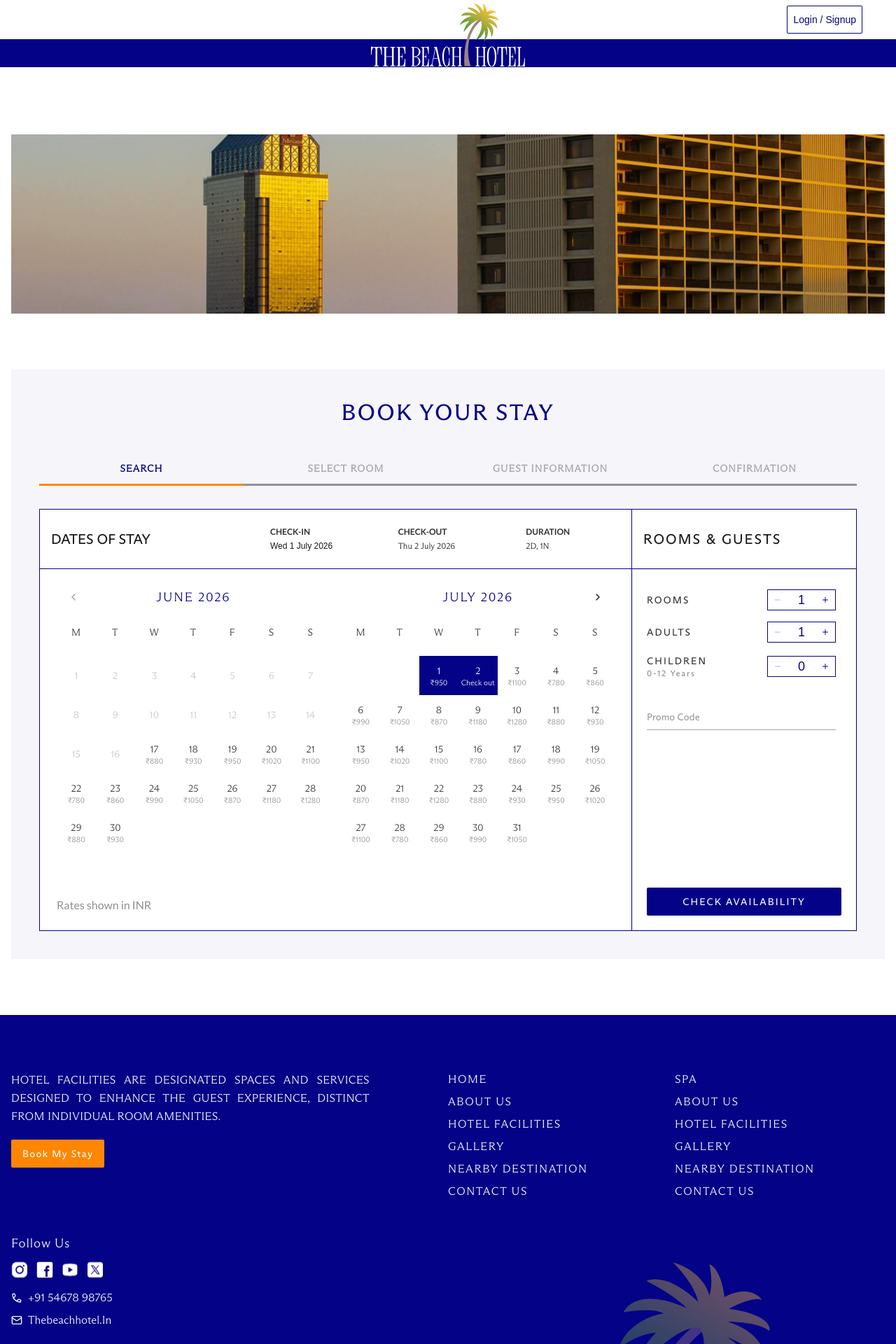
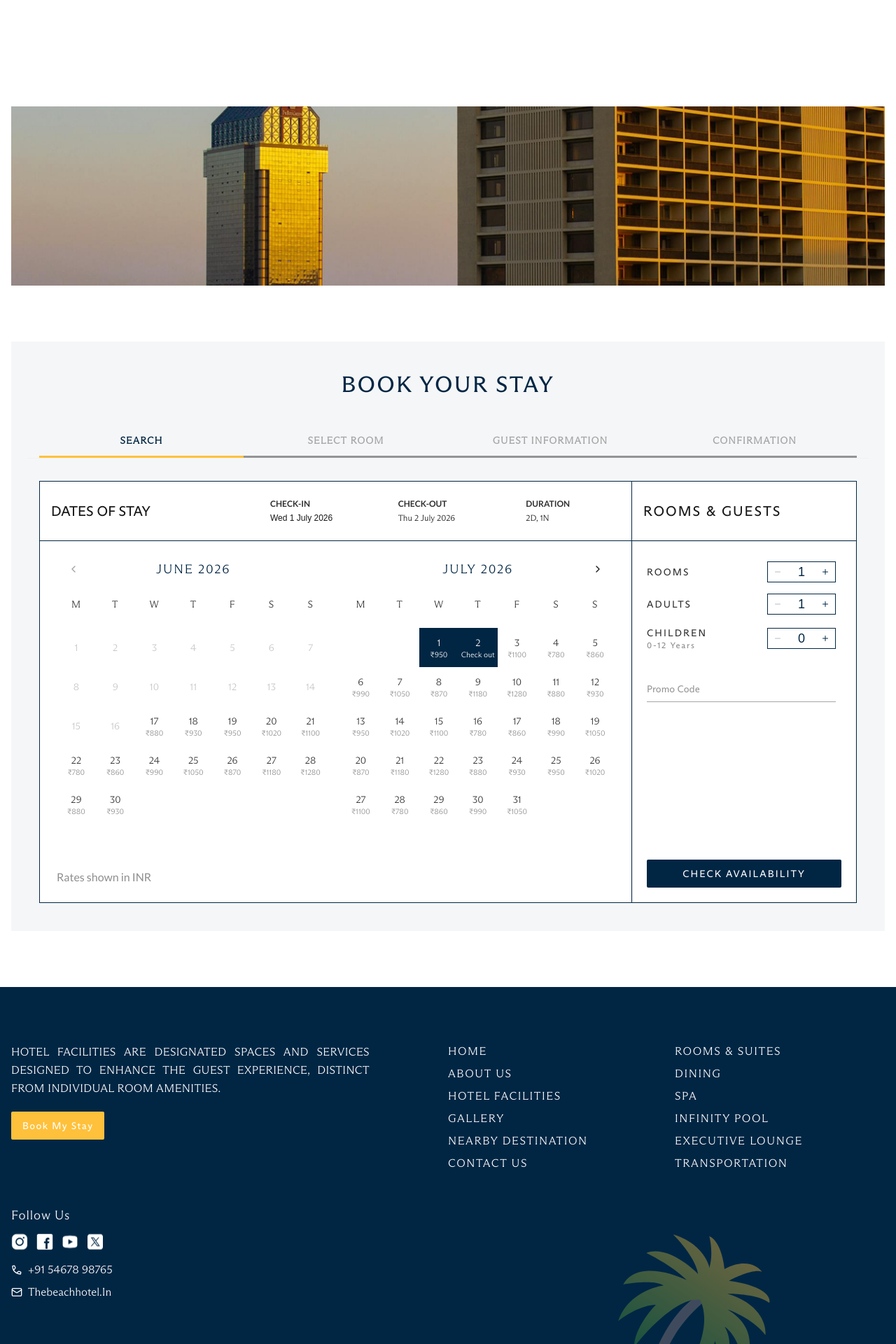
Before and after one commit to priya05122000/bookingengine_beachhotel, a Next.js app: page /booking in a window 1280 px wide. Shown: the top 1920 px of the page at 70% size. Built offline with nearby package versions, Linux system fonts and the light colour scheme; no server answers; a web font is replaced by a local one.

Commit message:
Content changes

```diff
--- a/src/app/(auth)/layout.tsx
+++ b/src/app/(auth)/layout.tsx
@@ -1,4 +1,3 @@
-
 "use client";
 
 import React from "react";
@@ -6,14 +5,11 @@ import { useRouter } from "next/navigation";
 import Link from "next/link";
 import { typography } from "@/src/lib/typography";
 
-
 interface AuthLayoutProps {
   children: React.ReactNode;
 }
 
-export default function AuthLayout({
-  children,
-}: AuthLayoutProps) {
+export default function AuthLayout({ children }: AuthLayoutProps) {
   const router = useRouter();
 
   return (
@@ -30,31 +26,40 @@ export default function AuthLayout({
           </div>
 
           <div className="h-42 shrink-0 px-8 py-8 font-arizona">
-            <Link href="https://thebeachhotel.in/" className=" text-xs uppercase tracking-[0.15em] text-dark-gray hover:underline underline-offset-2" aria-label="Go to homepage">
+            <Link
+              href="https://thebeachhotel.in/"
+              className=" text-xs uppercase tracking-[0.15em] text-dark-gray hover:underline underline-offset-2"
+              aria-label="Go to homepage"
+            >
               The Beach Hotel
             </Link>
 
-            <h3 className={`max-w-md ${typography.textLg} mt-3 leading-normal text-dark-gray`}>
-              Hotel Facilities Are Designated Spaces And Services Designed To
-              Enhance The Guest Experience
+            <h3
+              className={`max-w-md ${typography.textLg} mt-3 leading-normal capitalize text-dark-gray`}
+            >
+              More than a destination, a place to pause, connect and belong.
             </h3>
 
             <div className="mt-4 flex flex-col gap-3 text-xs text-dark-gray">
               <div className="flex items-center gap-2">
-                <Link href={`${process.env.NEXT_PUBLIC_SITE_URL}/privacy-policy`}
-                  className="hover:underline" aria-label="Privacy Policy">
+                <Link
+                  href={`${process.env.NEXT_PUBLIC_SITE_URL}/privacy-policy`}
+                  className="hover:underline"
+                  aria-label="Privacy Policy"
+                >
                   Privacy Policy
                 </Link>
                 <span className="text-dark-gray">|</span>
-                <Link href={`${process.env.NEXT_PUBLIC_SITE_URL}/terms-and-conditions`}
-                  className="hover:underline" aria-label="Terms and Conditions">
+                <Link
+                  href={`${process.env.NEXT_PUBLIC_SITE_URL}/terms-and-conditions`}
+                  className="hover:underline"
+                  aria-label="Terms and Conditions"
+                >
                   Terms &amp; Conditions
                 </Link>
               </div>
-
             </div>
           </div>
-
         </div>
 
         {/* Form Area */}
@@ -68,7 +73,6 @@ export default function AuthLayout({
             >
               Back
             </button>
-
           </div>
 
           {children}
--- a/src/app/(main)/booking/_components/confirmation/ConfirmationSection.tsx
+++ b/src/app/(main)/booking/_components/confirmation/ConfirmationSection.tsx
@@ -45,9 +45,7 @@ export default function ConfirmationSection() {
                 Your Booking Is Confirmed
               </h2>
               <p className="text-xs lg:text-sm font-arizona-light text-dark-gray mt-1">
-                Thank you for choosing the beach hotel
-                <br />
-                we look forward to hosting you
+                Let the charm of the coastline and luxurious comforts set the stage for an unforgettable stay.
               </p>
             </div>
           </div>
@@ -60,7 +58,9 @@ export default function ConfirmationSection() {
             <p className="text-xs font-arizona-light text-dark-gray tracking-wide">
               Booking reference
             </p>
-            <p className={` font-arizona-regular tracking-wider font-bold text-primary leading-tight mt-0.5 ${typography.textTwoXl}`}>
+            <p
+              className={` font-arizona-regular tracking-wider font-bold text-primary leading-tight mt-0.5 ${typography.textTwoXl}`}
+            >
               LB4567854
             </p>
             <p className="text-xs font-arizona-light text-dark-gray mt-1">
@@ -88,26 +88,20 @@ export default function ConfirmationSection() {
                     <p className=" text-dark-gray uppercase tracking-widest mb-2">
                       Guest
                     </p>
-                    <p className="  text-primary">
-                      Nuva rey
-                    </p>
+                    <p className="  text-primary">Nuva rey</p>
                   </div>
                   <div>
                     <p className=" text-dark-gray uppercase tracking-widest mb-2">
                       Check - In
                     </p>
-                    <p className="  text-primary">
-                      Sun, 22 May 2026
-                    </p>
+                    <p className="  text-primary">Sun, 22 May 2026</p>
                     <p className=" text-dark-gray mt-1">From 6:00 pm</p>
                   </div>
                   <div>
                     <p className="text-dark-gray uppercase tracking-widest mb-2">
                       Check - Out
                     </p>
-                    <p className=" text-primary">
-                      Mon, 23 May 2026
-                    </p>
+                    <p className=" text-primary">Mon, 23 May 2026</p>
                     <p className="text-dark-gray mt-1">by 6:00 pm</p>
                   </div>
 
@@ -124,9 +118,7 @@ export default function ConfirmationSection() {
                     <p className="text-dark-gray uppercase tracking-widest mb-2">
                       Phone
                     </p>
-                    <p className=" text-primary">
-                      +91 65478 98756
-                    </p>
+                    <p className=" text-primary">+91 65478 98756</p>
                   </div>
                   <div>
                     <p className=" text-dark-gray uppercase tracking-widest mb-2">
@@ -141,12 +133,13 @@ export default function ConfirmationSection() {
             {/* Bottom strip */}
             <div className="bg-white border border-primary px-6 py-4 flex flex-col sm:flex-row sm:items-center sm:justify-between gap-3 mt-2">
               <div>
-                <p className={`${typography.textBase} font-arizona-sans-regular tracking-widest text-dark-gray uppercase `}
+                <p
+                  className={`${typography.textBase} font-arizona-sans-regular tracking-widest text-dark-gray uppercase `}
                 >
-                  Manage Your Booking N The Go
+                  Manage Your Reservation
                 </p>
                 <p className="text-xs lg:text-sm font-arizona-light text-dark-gray mt-1">
-                  View modify or cancel your booking anytime
+                  Access your booking details and make changes anytime.
                 </p>
               </div>
               <button
@@ -183,9 +176,7 @@ export default function ConfirmationSection() {
                     <p className="text-dark-gray uppercase tracking-widest text-xs lg:text-sm">
                       Check - In
                     </p>
-                    <p className="text-xs text-primary">
-                      Mon, 23 May 2026
-                    </p>
+                    <p className="text-xs text-primary">Mon, 23 May 2026</p>
                     <p className="text-dark-gray mt-0.5 text-xs">
                       From 6:00 pm
                     </p>
@@ -194,12 +185,8 @@ export default function ConfirmationSection() {
                     <p className="text-dark-gray uppercase tracking-widest  text-xs lg:text-sm">
                       Check - Out
                     </p>
-                    <p className="text-primary text-xs">
-                      Mon, 23 May 2026
-                    </p>
-                    <p className="text-dark-gray mt-0.5 text-xs">
-                      by 6:00 pm
-                    </p>
+                    <p className="text-primary text-xs">Mon, 23 May 2026</p>
+                    <p className="text-dark-gray mt-0.5 text-xs">by 6:00 pm</p>
                   </div>
                 </div>
                 {/* Total Length of Stay */}
@@ -236,7 +223,6 @@ export default function ConfirmationSection() {
                       Breakfast Included
                     </p>
                   </div>
-
                 </div>
               </div>
 
@@ -252,9 +238,7 @@ export default function ConfirmationSection() {
                   <div className="flex justify-between  text-dark-gray">
                     <div className="flex flex-col">
                       <span>Rooms</span>
-                      <span className="text-dark-gray">
-                        (1 Day x 2 Nights)
-                      </span>
+                      <span className="text-dark-gray">(1 Day x 2 Nights)</span>
                     </div>
 
                     <span>&#8377; 6,000</span>
@@ -281,12 +265,8 @@ export default function ConfirmationSection() {
                 </div>
 
                 <div className="flex items-baseline justify-between mt-2 pt-2 border-t border-gray-700 text-base lg:text-lg font-arizona-light tracking-[0.04em] text-primary">
-                  <span>
-                    Total Amount Paid
-                  </span>
-                  <span >
-                    &#8377; 8300
-                  </span>
+                  <span>Total Amount Paid</span>
+                  <span>&#8377; 8300</span>
                 </div>
               </div>
               <div className="mt-3 flex gap-3">
@@ -319,20 +299,18 @@ export default function ConfirmationSection() {
             <div className="col-span-3 font-arizona-sans-regular h-full flex">
               <div className="sm:col-span-3 w-full flex flex-col justify-between sm:p-4">
                 <div>
-                  <p className={`${typography.textXl} tracking-widest text-dark-gray uppercase `}>
-                    SPA &amp; WELLNESS
+                  <p
+                    className={`${typography.textLg} tracking-widest text-dark-gray uppercase font-semibold`}
+                  >
+                    An Invitation to Stay
                   </p>
-                  <p className="text-xs lg:text-sm text-dark-gray mb-2">
-                    relax &amp; rejuvenate
-                  </p>
-                  <p className="text-sm lg:text-base font-arizona-light text-justify">
-                    Lorem ipsum dolor sit amet consectetur adipisicing elit.
-                    Impedit illum nostrum animi illo repudiandae nulla error,
-                    delectus corrupti, voluptatibus minima reprehenderit nisi a
-                    omnis magnam mollitia optio ipsa provident. Pariatur aliquid
-                    doloremque fugiat ducimus laborum mollitia facilis,
-                    repellendus quaerat nostrum maxime omnis neque totam doloribus
-                    maiores laboriosam dolores dolorem sed!
+                  <p className="text-sm lg:text-base font-arizona-light text-justify mt-2">
+                    At the southernmost tip of India, in the timeless coastal
+                    setting of Kanniyakumari, discover a stay unlike any other.
+                    Where three oceans converge and endless blue waters frame
+                    every moment, refined comforts, exceptional hospitality and
+                    a profound sense of place come together to create a stay
+                    that lingers long after you leave.
                   </p>
                 </div>
 
--- a/src/app/(main)/booking/page.tsx
+++ b/src/app/(main)/booking/page.tsx
@@ -6,7 +6,7 @@ import FilterSection from './_components/FilterSection'
 const BookingPage = () => {
     return (
         <Section>
-            <div className='my-10 sm:my-20'>
+            <div className='my-10 sm:mb-20 sm:mt-10'>
 
                 <FilterSection />
 
--- a/src/app/globals.css
+++ b/src/app/globals.css
@@ -7,8 +7,8 @@
   --silver: #4848489E;
   --dark-gray: #323131;
   --deep-blue: #172983;
-  --primary: #040286;
-  --accent: #FF8602;
+  --primary: #012644;
+  --accent: #FFC13B;
   --light-white: #EBEBF0;
   --light-green: #53BE90;
   --pale-green: #F0F8F2;
--- a/src/components/layout/Footer.tsx
+++ b/src/components/layout/Footer.tsx
@@ -12,12 +12,12 @@ const navLinks = [
 ];
 
 const spaLinks = [
-  { label: "SPA", href: "/spa" },
-  { label: "ABOUT US", href: "/about" },
-  { label: "HOTEL FACILITIES", href: "/facilities" },
-  { label: "GALLERY", href: "/gallery" },
-  { label: "NEARBY DESTINATION", href: "/nearby" },
-  { label: "CONTACT US", href: "/contact" },
+  { label: "Rooms & Suites", href: "/rooms" },
+  { label: "Dining", href: "/dining" },
+  { label: "Spa", href: "/spa" },
+  { label: "Infinity Pool", href: "/infinity-pool" },
+  { label: "Executive Lounge", href: "/executive-lounge" },
+  { label: "Transportation", href: "/transportation" },
 ];
 
 const socialIcons: { href: string; label: string; path: string }[] = [
@@ -45,6 +45,7 @@ const socialIcons: { href: string; label: string; path: string }[] = [
 
 export default function Footer() {
   return (
+    <footer>
     <Section className="bg-primary w-full relative text-white overflow-hidden z-10 pt-10 lg:pt-20">
       <div className="h-full flex flex-col justify-between font-arizona-light space-y-10">
 
@@ -202,5 +203,6 @@ export default function Footer() {
       </div>
 
     </Section>
+    </footer>
   );
 }
--- a/src/components/layout/Navbar.tsx
+++ b/src/components/layout/Navbar.tsx
@@ -2,10 +2,26 @@
 
 import Image from "next/image";
 import Link from "next/link";
+import { useEffect, useState } from "react";
 
 export default function Navbar() {
+    const [hidden, setHidden] = useState(false);
+
+    useEffect(() => {
+        const footer = document.querySelector("footer");
+        if (!footer) return;
+
+        const observer = new IntersectionObserver(
+            ([entry]) => setHidden(entry.isIntersecting),
+            { threshold: 0.7 }
+        );
+
+        observer.observe(footer);
+        return () => observer.disconnect();
+    }, []);
+
     return (
-        <header className="fixed top-0 left-0 z-50 w-full">
+        <header className={`fixed top-0 left-0 z-50 w-full transition-all duration-500 ease-in-out ${hidden ? " opacity-0 pointer-events-none" : "opacity-100"}`}>
             <div className="py-2 bg-white flex justify-end px-4 lg:px-12">
                 <Link
                     href="/signin"
```
